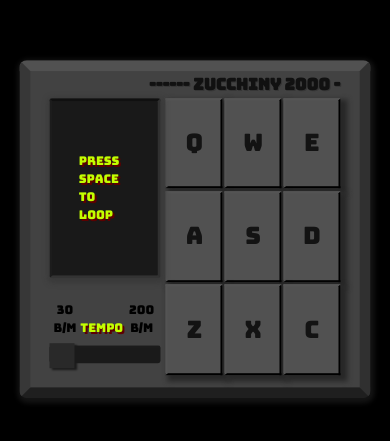
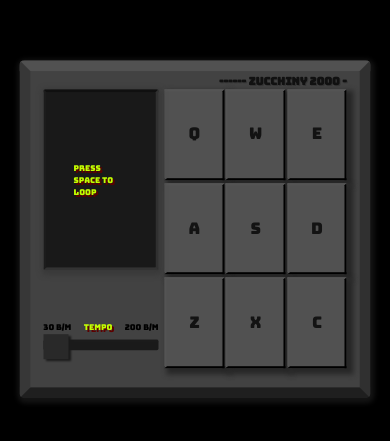
Before and after one commit to uuuuuvika/Drum-Machine, a React (Create React App) app: page / in a window 390 px wide. Shown: the part 193-634 px from the top of the page. Built offline with nearby package versions, Linux system fonts and the light colour scheme.

Commit message:
font-size mobile fix

```diff
--- a/src/App.css
+++ b/src/App.css
@@ -3,6 +3,7 @@
 
 body {
   margin: 0;
+  padding: 0;
   font-family: 'Bungee', cursive;
   font-size: x-large;
   background-color: black;
@@ -150,10 +151,15 @@
 }
 
 @media screen and (max-width: 912px) {
+  body {
+    font-size: medium;
+  }
   #drum-machine {
     width: 90vw;
+
   }
 }
-@media screen and (max-width: 280px) {
 
-}
+/* @media screen and (max-width: 280px) {
+
+} */
```
